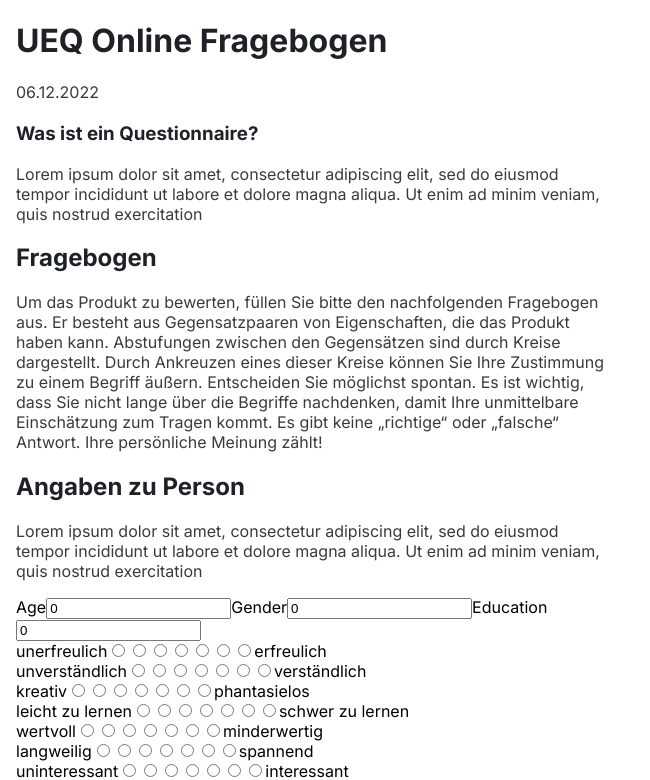
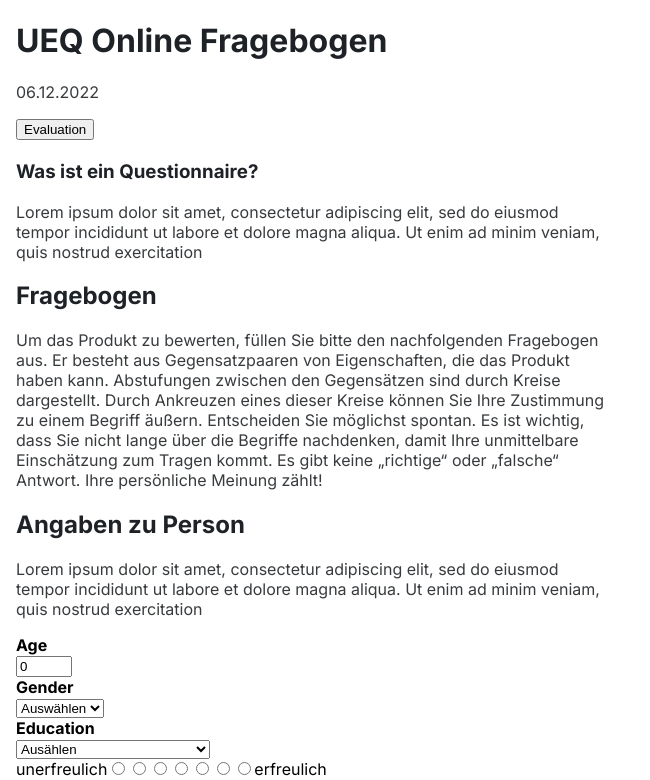
Before and after one commit to Yannik195/ueq-online-tool, a React (Create React App) app in the folder frontend/: page /q/fill/1 in a window 1280 px wide. Shown: the top 780 px of the page, without its empty margins (0-650 px from the left). Built offline with nearby package versions, Linux system fonts and the light colour scheme; no server answers.

Commit message:
Demographics

```diff
--- a/frontend/src/Pages/q/create.js
+++ b/frontend/src/Pages/q/create.js
@@ -11,7 +11,6 @@ export function Create() {
     register,
     setValue,
     handleSubmit,
-    watch,
     formState: { errors }
   } = useForm();
 
--- a/frontend/src/Pages/q/fill.js
+++ b/frontend/src/Pages/q/fill.js
@@ -10,7 +10,7 @@ export function Fill() {
   const [result, setResult] = useState([4, 4, 4, 4, 4, 4, 4, 4, 4, 4, 4, 4, 4, 4, 4, 4, 4, 4, 4, 4, 4, 4, 4, 4, 4, 4])
   const [demographics, setDemographics] = useState({
     age: 0,
-    gender: 0,
+    gender: null,
     education: 0
   })
 
@@ -25,11 +25,11 @@ export function Fill() {
       .then(data => setQuestionnaire(data));
   }, []);
 
-  function handleChange(evt) {
-    const value = evt.target.value;
+  function handleDemographicsChange(event) {
+    const value = event.target.value;
     setDemographics({
       ...demographics,
-      [evt.target.name]: value
+      [event.target.name]: value
     });
   }
 
@@ -51,7 +51,8 @@ export function Fill() {
       link_uuid: link_uuid,
       subject: {
         age: demographics.age,
-        gender: demographics.gender
+        gender: demographics.gender,
+        education: demographics.education,
       }
     })
       .then(res => {
@@ -65,6 +66,7 @@ export function Fill() {
       <h1>UEQ Online Fragebogen</h1>
       <p>{moment(q.createdAt).format("DD.MM.YYYY")}</p>
       <p>{q.email}</p>
+      <button>Evaluation</button>
       <h2>{q.product}</h2>
       <p>{q.description}</p>
 
@@ -81,32 +83,50 @@ export function Fill() {
         <h2>Angaben zu Person</h2>
         <p>Lorem ipsum dolor sit amet, consectetur adipiscing elit, sed do eiusmod tempor incididunt ut labore et dolore magna aliqua. Ut enim ad minim veniam, quis nostrud exercitation</p>
 
-        <label>
-          Age
+        <label htmlFor="age">
+          <strong>Age</strong>
+          <br></br>
           <input
-            type="text"
+            type="number"
+            min="0"
+            max="99"
             name="age"
             value={demographics.age}
-            onChange={handleChange}
+            onChange={handleDemographicsChange}
           />
+          <br></br>
         </label>
-        <label>
-          Gender
-          <input
-            type="text"
-            name="gender"
-            value={demographics.gender}
-            onChange={handleChange}
-          />
+
+        <label htmlFor="gender">
+          <strong>Gender</strong>
+          <br></br>
+          <select id="gender" name="gender" value={demographics.gender}
+            onChange={handleDemographicsChange}>
+            <option value="null">Auswählen</option>
+            <option value="male">Mann</option>
+            <option value="female">Frau</option>
+          </select>
+          <br></br>
         </label>
-        <label>
-          Education
-          <input
-            type="text"
-            name="education"
-            value={demographics.education}
-            onChange={handleChange}
-          />
+
+        <label htmlFor="education">
+          <strong>Education</strong>
+          <br></br>
+          <select id="education" name="education" value={demographics.education}
+            onChange={handleDemographicsChange}>
+            <option value="">Ausählen</option>
+            <option value="1">Kein Schulabschluss</option>
+            <option value="2">Grund-/Hauptschulabschluss</option>
+            <option value="3">Realschule (Mittlere Reife)</option>
+            <option value="4">Gymnasium (Abitur)</option>
+            <option value="5">Abgeschlossene Ausbildung</option>
+            <option value="6">Fachhochschulabschluss</option>
+            <option value="7">Hochschule (Diplom)</option>
+            <option value="8">Hochschule (Magister)</option>
+            <option value="9">Hochschule (Promotion)</option>
+            <option value="10">Sostige</option>
+          </select>
+          <br></br>
         </label>
 
         {items_german.map((items, i) => {
@@ -125,7 +145,22 @@ export function Fill() {
           )
         }
         )}
-        Ja, Ich bin mit der Einverständniserklärung einverstanden.
+
+        <label htmlFor="consent">
+          <input
+            type="checkbox"
+            name="consent"
+            value={demographics.age}
+            onChange={handleDemographicsChange}
+            style={{ float: "left" }}
+            required
+          />
+          <p>Ja, Ich bin mit der Einverständniserklärung einverstanden</p>
+          <br></br>
+        </label>
+
+
+
         <input type="submit" value="Submit" />
       </form>
 
```
Also changed, not shown: 1 other file (tests, documents, lock files or other folders).
